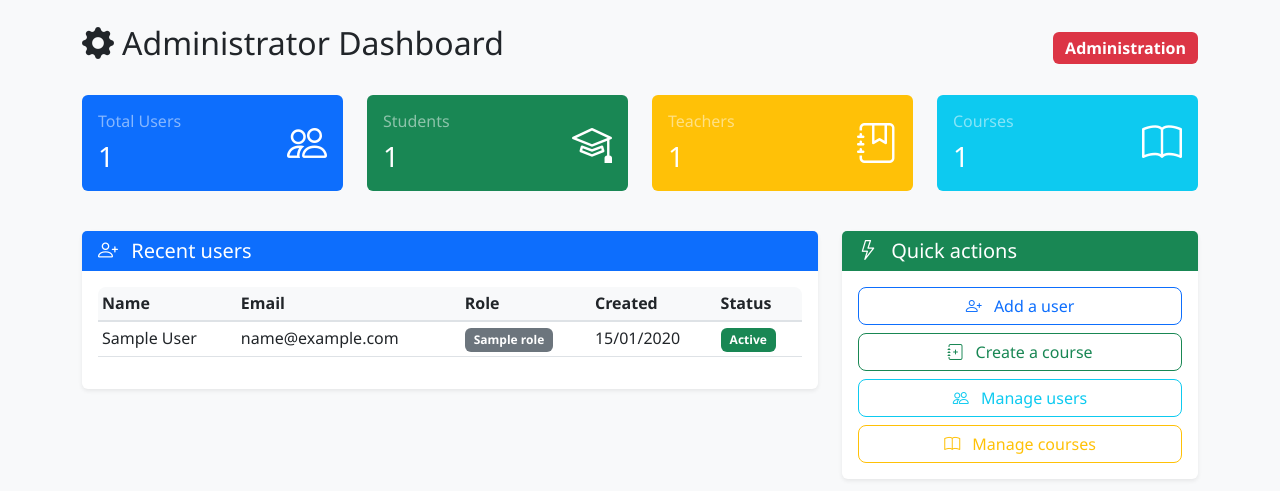
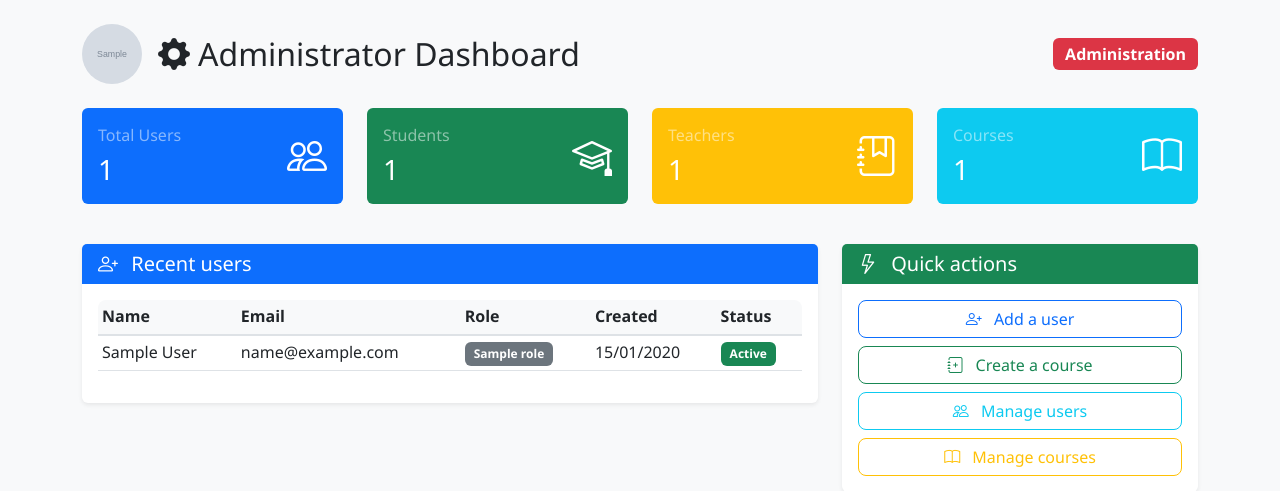
Before and after one commit to FaresDG/DataSecureProject, a Flask app: template templates/admin/dashboard.html in a window 1280 px wide. Shown: the part 64-555 px from the top of the page. Run offline with Flask 3, Linux system fonts and the light colour scheme; a user stored in the database is signed in; tables that the repository leaves empty hold one stand-in row (values such as "Sample post"); the template is opened without the code that fills it: values that come from a table or form of the project are taken from there, most other values are stand-ins (such as "Sample title", 1, 10 or a date in 2020); grey boxes marked "Sample" are stand-in pictures; some libraries are stand-ins or nearby versions.

Commit message:
Show user avatars on dashboards

```diff
--- a/templates/admin/dashboard.html
+++ b/templates/admin/dashboard.html
@@ -4,7 +4,11 @@
 
 {% block content %}
 <div class="d-flex justify-content-between align-items-center mb-4">
-    <h2><i class="bi bi-gear-fill me-2"></i>Administrator Dashboard</h2>
+    <div class="d-flex align-items-center">
+        <img src="{{ url_for('static', filename='avatars/' + current_user.avatar_filename) if current_user.avatar_filename else 'https://via.placeholder.com/60' }}"
+             class="rounded-circle me-3" style="width:60px; height:60px; object-fit:cover;" alt="avatar">
+        <h2 class="mb-0"><i class="bi bi-gear-fill me-2"></i>Administrator Dashboard</h2>
+    </div>
     <span class="badge bg-danger fs-6">Administration</span>
 </div>
 
--- a/templates/main/dashboard.html
+++ b/templates/main/dashboard.html
@@ -3,6 +3,8 @@
 {% block title %}Dashboard{% endblock %}
 {% block content %}
 <div class="text-center py-5">
+    <img src="{{ url_for('static', filename='avatars/' + current_user.avatar_filename) if current_user.avatar_filename else 'https://via.placeholder.com/80' }}"
+         class="rounded-circle mb-3" style="width:80px; height:80px; object-fit:cover;" alt="avatar">
     <h2>Welcome to the dashboard</h2>
     <p class="text-muted">Your role does not have a dedicated dashboard.</p>
 </div>
--- a/templates/parent/dashboard.html
+++ b/templates/parent/dashboard.html
@@ -4,7 +4,11 @@
 
 {% block content %}
 <div class="d-flex justify-content-between align-items-center mb-4">
-    <h2><i class="bi bi-people me-2"></i>Hello {{ current_user.first_name }}!</h2>
+    <div class="d-flex align-items-center">
+        <img src="{{ url_for('static', filename='avatars/' + current_user.avatar_filename) if current_user.avatar_filename else 'https://via.placeholder.com/60' }}"
+             class="rounded-circle me-3" style="width:60px; height:60px; object-fit:cover;" alt="avatar">
+        <h2 class="mb-0"><i class="bi bi-people me-2"></i>Hello {{ current_user.first_name }}!</h2>
+    </div>
     <span class="badge bg-success fs-6">Parent</span>
 </div>
 <div class="row mb-4">
--- a/templates/student/dashboard.html
+++ b/templates/student/dashboard.html
@@ -4,7 +4,11 @@
 
 {% block content %}
 <div class="d-flex justify-content-between align-items-center mb-4">
-    <h2><i class="bi bi-mortarboard me-2"></i>Hello {{ current_user.first_name }}!</h2>
+    <div class="d-flex align-items-center">
+        <img src="{{ url_for('static', filename='avatars/' + current_user.avatar_filename) if current_user.avatar_filename else 'https://via.placeholder.com/60' }}"
+             class="rounded-circle me-3" style="width:60px; height:60px; object-fit:cover;" alt="avatar">
+        <h2 class="mb-0"><i class="bi bi-mortarboard me-2"></i>Hello {{ current_user.first_name }}!</h2>
+    </div>
     <span class="badge bg-primary fs-6">Student - {{ student.class_name }}</span>
 </div>
 
--- a/templates/teacher/dashboard.html
+++ b/templates/teacher/dashboard.html
@@ -4,7 +4,11 @@
 
 {% block content %}
 <div class="d-flex justify-content-between align-items-center mb-4">
-    <h2><i class="bi bi-person-badge me-2"></i>Hello {{ current_user.first_name }}!</h2>
+    <div class="d-flex align-items-center">
+        <img src="{{ url_for('static', filename='avatars/' + current_user.avatar_filename) if current_user.avatar_filename else 'https://via.placeholder.com/60' }}"
+             class="rounded-circle me-3" style="width:60px; height:60px; object-fit:cover;" alt="avatar">
+        <h2 class="mb-0"><i class="bi bi-person-badge me-2"></i>Hello {{ current_user.first_name }}!</h2>
+    </div>
     <span class="badge bg-warning fs-6">Teacher</span>
 </div>
 
```
